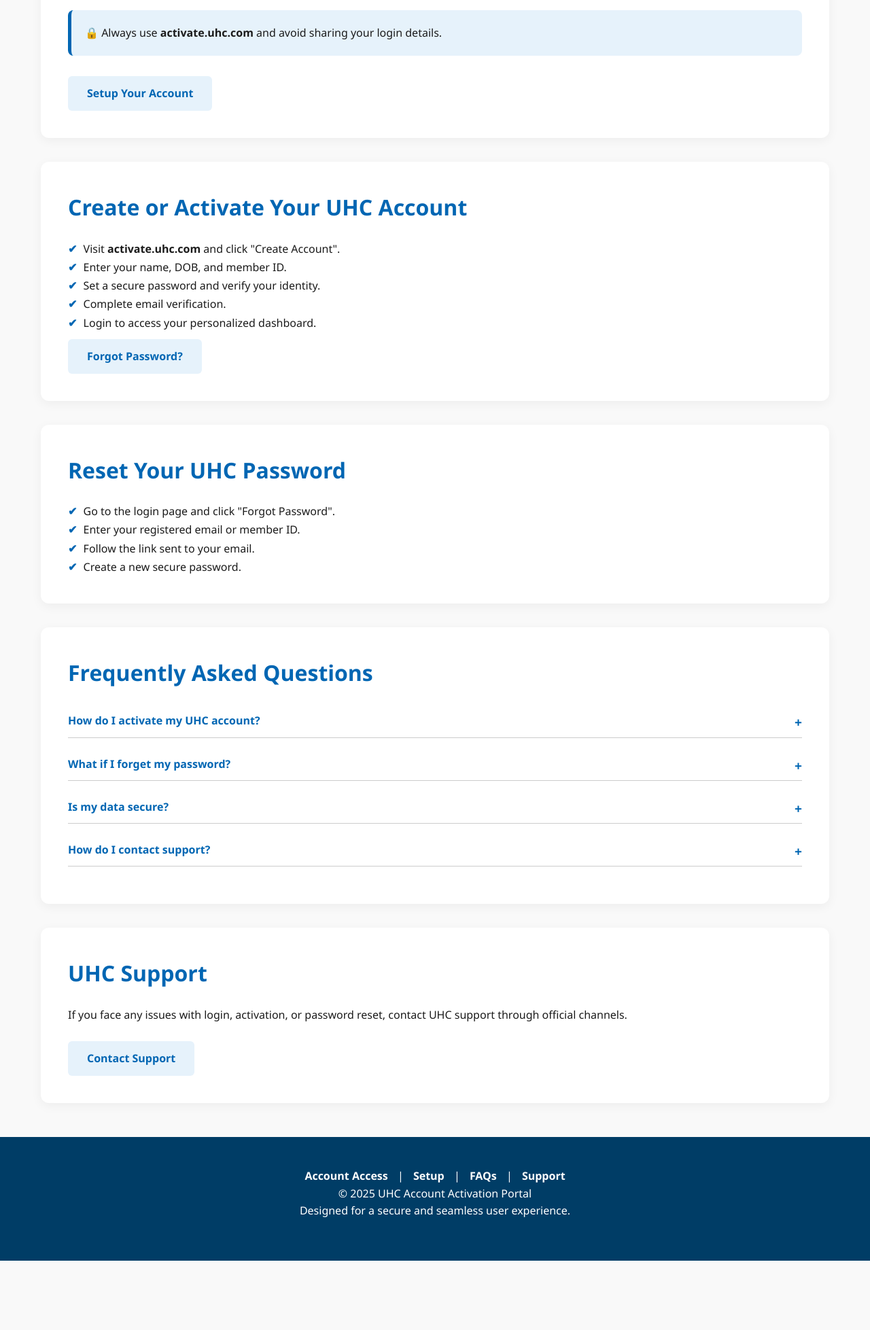
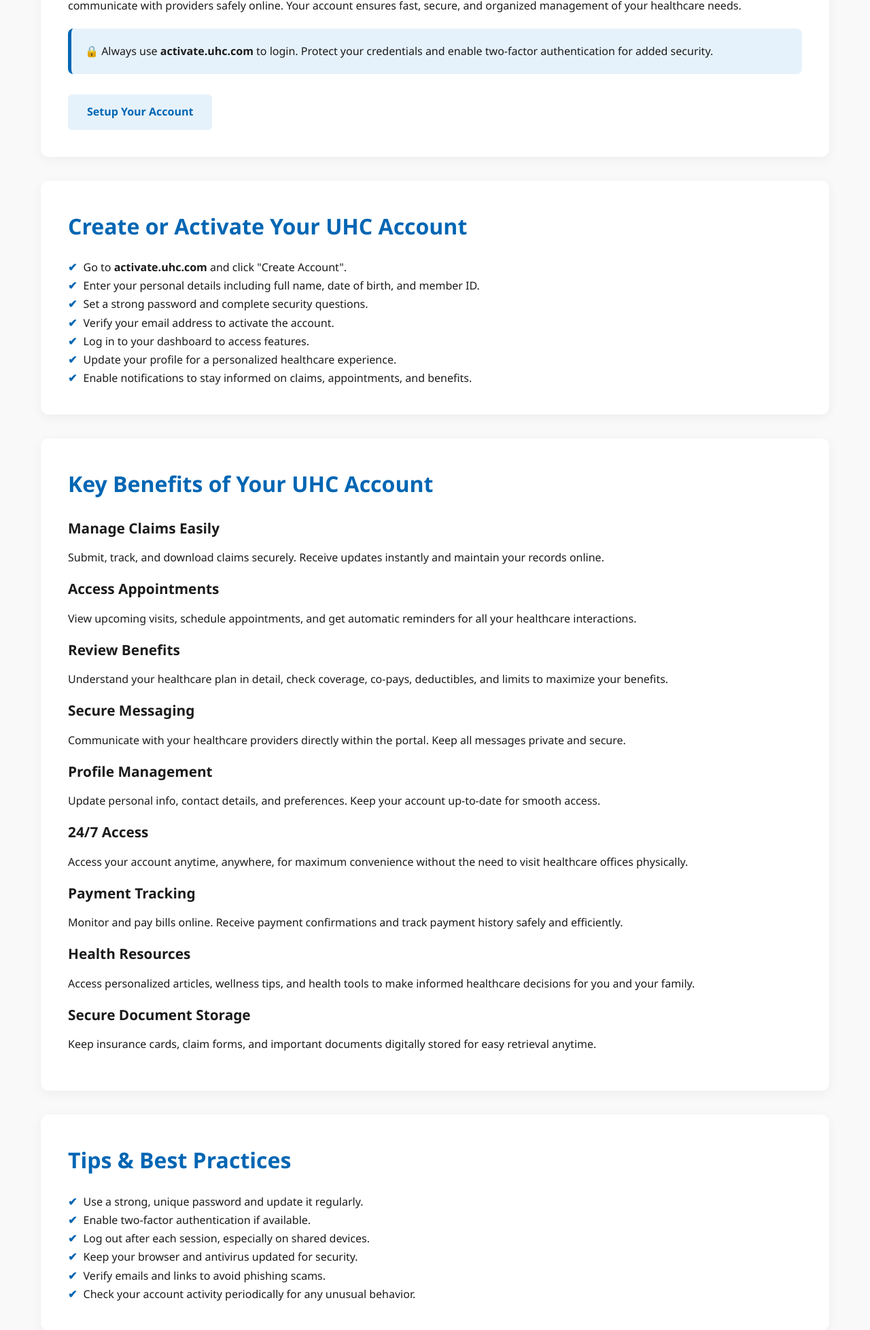
Before and after one commit to uhchelpdesk/uhchelpdesk.github.io, a plain HTML site: page index.html in a window 1280 px wide. Shown: the part 843-2800 px from the top of the page at 68% size. Before the commit the page ends 2698 px from the top, so only its background shows below. Drawn offline with Linux system fonts and the light colour scheme.

Commit message:
Update index.html

```diff
--- a/index.html
+++ b/index.html
@@ -114,77 +114,145 @@ footer .footer-links a:hover {text-decoration:underline;}
 
 <div class="container">
 
-  <!-- Access Section -->
+    <!-- Access Section -->
   <section id="access" class="section">
-    <h2>Access Your UHC Account</h2>
-    <p>Manage claims, benefits, providers, and appointments securely through your online UHC portal.</p>
-    <div class="highlight">🔒 Always use <strong>activate.uhc.com</strong> and avoid sharing your login details.</div>
+    <h2>Secure Account Access</h2>
+    <p>Log in to your UHC account to manage your healthcare services efficiently. Access your claims, track appointments, review benefits, and communicate with providers safely online. Your account ensures fast, secure, and organized management of your healthcare needs.</p>
+    <div class="highlight">🔒 Always use <strong>activate.uhc.com</strong> to login. Protect your credentials and enable two-factor authentication for added security.</div>
     <a href="#setup" class="btn-secondary">Setup Your Account</a>
   </section>
 
-  <!-- Account Setup -->
+  <!-- Account Setup Section -->
   <section id="setup" class="section">
     <h2>Create or Activate Your UHC Account</h2>
     <ul>
-      <li>Visit <strong>activate.uhc.com</strong> and click "Create Account".</li>
-      <li>Enter your name, DOB, and member ID.</li>
-      <li>Set a secure password and verify your identity.</li>
-      <li>Complete email verification.</li>
-      <li>Login to access your personalized dashboard.</li>
+      <li>Go to <strong>activate.uhc.com</strong> and click "Create Account".</li>
+      <li>Enter your personal details including full name, date of birth, and member ID.</li>
+      <li>Set a strong password and complete security questions.</li>
+      <li>Verify your email address to activate the account.</li>
+      <li>Log in to your dashboard to access features.</li>
+      <li>Update your profile for a personalized healthcare experience.</li>
+      <li>Enable notifications to stay informed on claims, appointments, and benefits.</li>
     </ul>
-    <a href="#password" class="btn-secondary">Forgot Password?</a>
   </section>
 
-  <!-- Password Reset -->
+  <!-- Benefits Section -->
+  <section id="benefits" class="section">
+    <h2>Key Benefits of Your UHC Account</h2>
+    <div class="benefits">
+      <div class="benefit-box">
+        <h3>Manage Claims Easily</h3>
+        <p>Submit, track, and download claims securely. Receive updates instantly and maintain your records online.</p>
+      </div>
+      <div class="benefit-box">
+        <h3>Access Appointments</h3>
+        <p>View upcoming visits, schedule appointments, and get automatic reminders for all your healthcare interactions.</p>
+      </div>
+      <div class="benefit-box">
+        <h3>Review Benefits</h3>
+        <p>Understand your healthcare plan in detail, check coverage, co-pays, deductibles, and limits to maximize your benefits.</p>
+      </div>
+      <div class="benefit-box">
+        <h3>Secure Messaging</h3>
+        <p>Communicate with your healthcare providers directly within the portal. Keep all messages private and secure.</p>
+      </div>
+      <div class="benefit-box">
+        <h3>Profile Management</h3>
+        <p>Update personal info, contact details, and preferences. Keep your account up-to-date for smooth access.</p>
+      </div>
+      <div class="benefit-box">
+        <h3>24/7 Access</h3>
+        <p>Access your account anytime, anywhere, for maximum convenience without the need to visit healthcare offices physically.</p>
+      </div>
+      <div class="benefit-box">
+        <h3>Payment Tracking</h3>
+        <p>Monitor and pay bills online. Receive payment confirmations and track payment history safely and efficiently.</p>
+      </div>
+      <div class="benefit-box">
+        <h3>Health Resources</h3>
+        <p>Access personalized articles, wellness tips, and health tools to make informed healthcare decisions for you and your family.</p>
+      </div>
+      <div class="benefit-box">
+        <h3>Secure Document Storage</h3>
+        <p>Keep insurance cards, claim forms, and important documents digitally stored for easy retrieval anytime.</p>
+      </div>
+    </div>
+  </section>
+
+  <!-- Tips Section -->
+  <section id="tips" class="section">
+    <h2>Tips & Best Practices</h2>
+    <ul>
+      <li>Use a strong, unique password and update it regularly.</li>
+      <li>Enable two-factor authentication if available.</li>
+      <li>Log out after each session, especially on shared devices.</li>
+      <li>Keep your browser and antivirus updated for security.</li>
+      <li>Verify emails and links to avoid phishing scams.</li>
+      <li>Check your account activity periodically for any unusual behavior.</li>
+    </ul>
+  </section>
+
+  <!-- Password Reset Section -->
   <section id="password" class="section">
     <h2>Reset Your UHC Password</h2>
     <ul>
-      <li>Go to the login page and click "Forgot Password".</li>
+      <li>Click "Forgot Password?" on the login page.</li>
       <li>Enter your registered email or member ID.</li>
-      <li>Follow the link sent to your email.</li>
-      <li>Create a new secure password.</li>
+      <li>Follow the instructions sent via email.</li>
+      <li>Create a new secure password to login.</li>
+      <li>Update your security questions for extra protection.</li>
     </ul>
   </section>
 
-  <!-- FAQs -->
+  <!-- FAQ Section -->
   <section id="faq" class="section">
     <h2>Frequently Asked Questions</h2>
     <div class="faq-item">
       <h4>How do I activate my UHC account?</h4>
-      <p>Visit activate.uhc.com, click “Create Account,” enter your details, and verify your email.</p>
+      <p>Visit activate.uhc.com, click "Create Account", enter your details, and verify your email to activate your account.</p>
     </div>
     <div class="faq-item">
       <h4>What if I forget my password?</h4>
-      <p>Use the "Forgot Password" option to reset it via email verification.</p>
+      <p>Click "Forgot Password?" on the login page, follow email verification, and reset your password securely.</p>
     </div>
     <div class="faq-item">
       <h4>Is my data secure?</h4>
-      <p>Yes, UHC uses encrypted and secure login protocols.</p>
+      <p>Yes, UHC uses advanced encryption and security protocols to protect all account and health information.</p>
     </div>
     <div class="faq-item">
       <h4>How do I contact support?</h4>
-      <p>Use the support section or visit the official contact page.</p>
+      <p>Use the support section or visit the official UHC contact page for help with any issues.</p>
+    </div>
+    <div class="faq-item">
+      <h4>Can I manage multiple family members’ accounts?</h4>
+      <p>Yes, you can add dependents and manage multiple accounts under one login securely.</p>
+    </div>
+    <div class="faq-item">
+      <h4>Do I get notifications for claims and appointments?</h4>
+      <p>Yes, enable notifications to receive real-time updates on claims, appointments, and other important account activities.</p>
     </div>
   </section>
 
-  <!-- Contact -->
+  <!-- Support Section -->
   <section id="contact" class="section">
     <h2>UHC Support</h2>
-    <p>If you face any issues with login, activation, or password reset, contact UHC support through official channels.</p>
+    <p>If you encounter login, activation, or password reset issues, contact UHC support through official channels to resolve problems quickly.</p>
     <a href="https://www.uhc.com/contact-us" class="btn-secondary">Contact Support</a>
   </section>
 
 </div>
 
-<!-- Updated Footer -->
+<!-- Footer -->
 <footer>
   <div class="footer-links">
     <a href="#access">Account Access</a> |
     <a href="#setup">Setup</a> |
+    <a href="#benefits">Benefits</a> |
+    <a href="#tips">Tips</a> |
     <a href="#faq">FAQs</a> |
     <a href="#contact">Support</a>
   </div>
-  <p>© 2025 UHC Account Activation Portal<br>Designed for a secure and seamless user experience.</p>
+  <p>© 2025 UHC Account Activation Portal – Designed for secure and seamless healthcare access.</p>
 </footer>
 
 <script>
@@ -196,6 +264,3 @@ faqs.forEach(faq => {
   });
 });
 </script>
-
-</body>
-</html>
```
